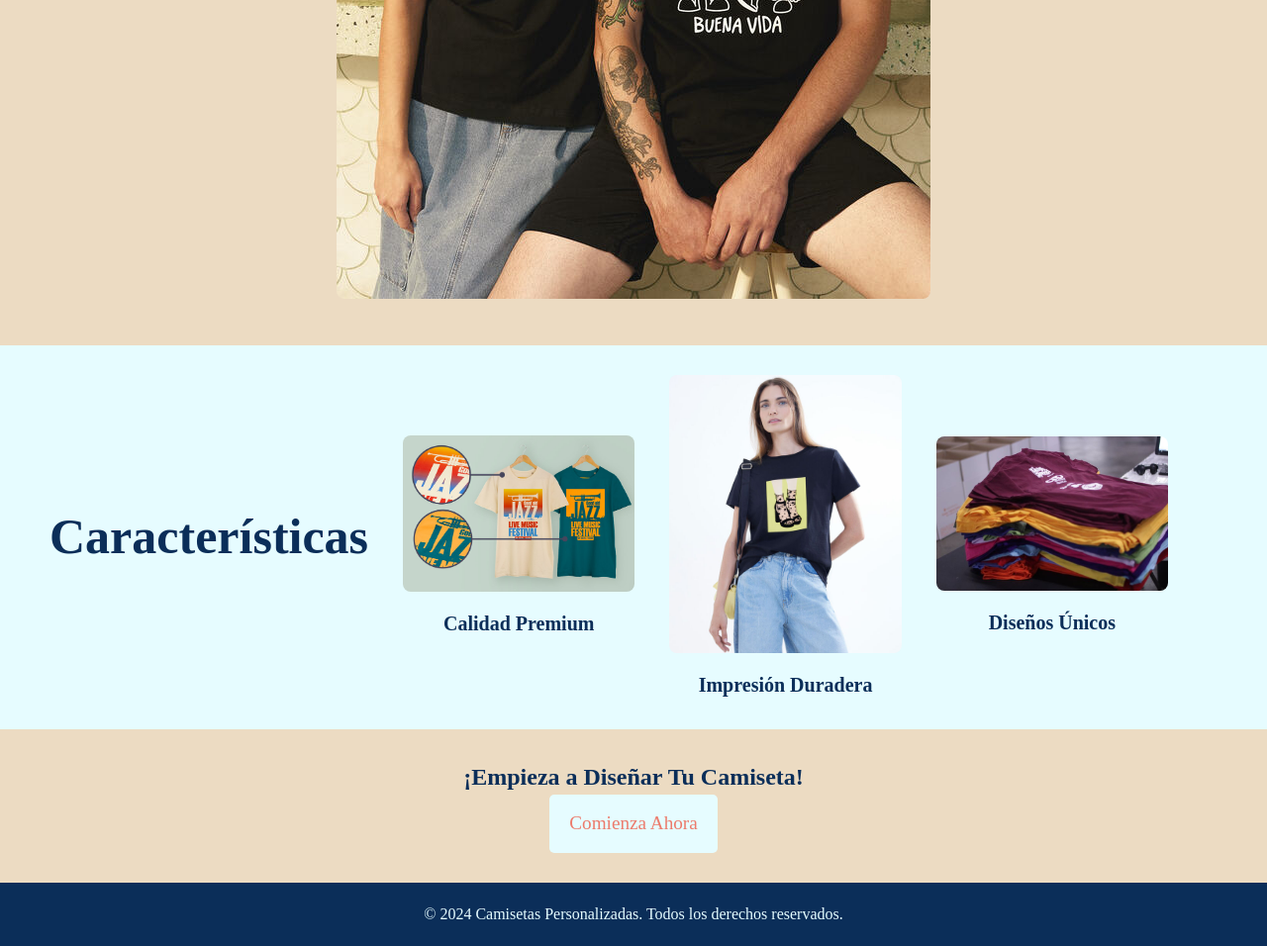
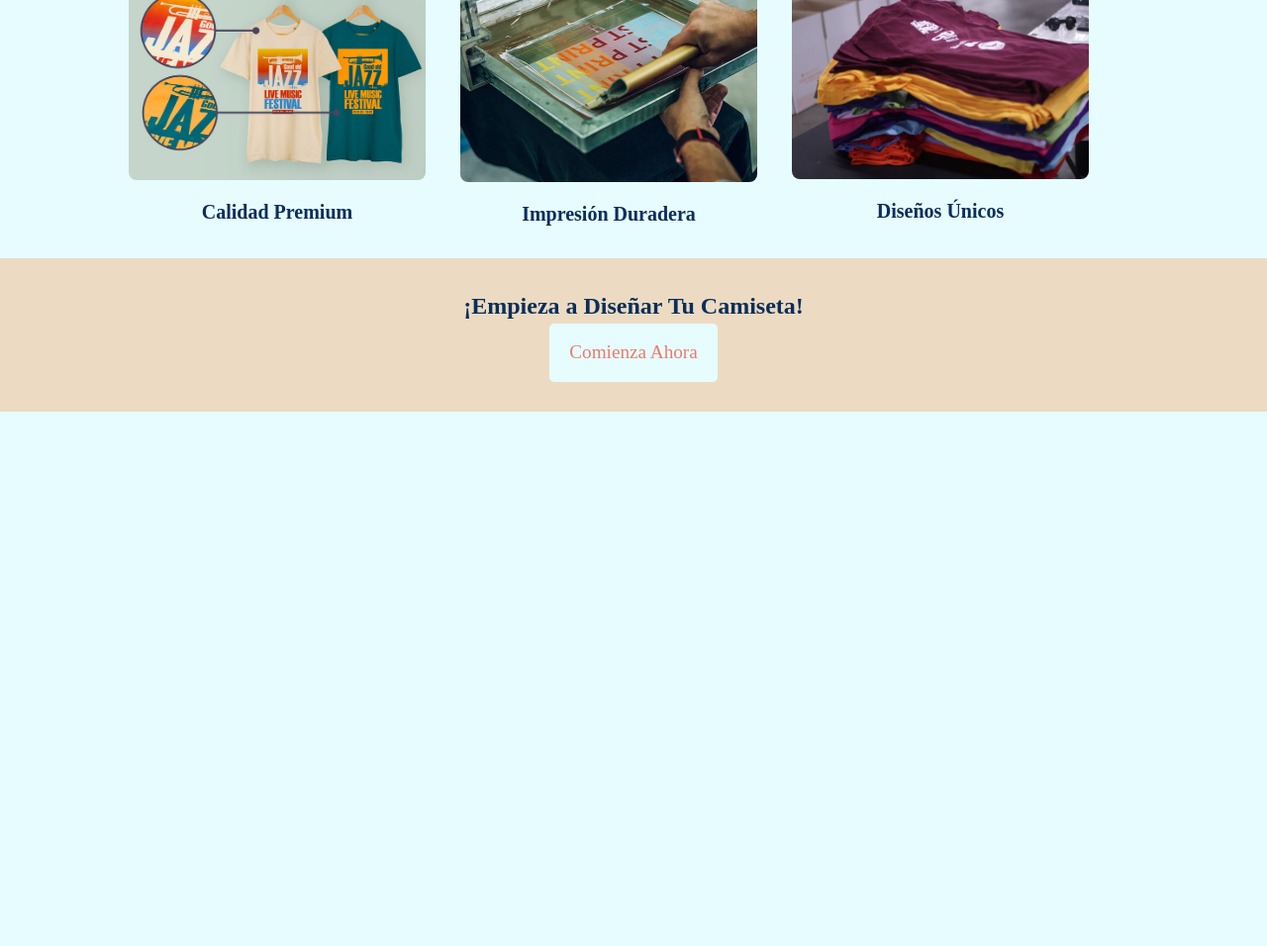
Before and after one commit to carlossaenzz/landing-page-T-shirts, a plain HTML site: page index.html in a window 1280 px wide. Shown: the part 642-1598 px from the top of the page at 99% size. After the commit the page ends 1058 px from the top, so only its background shows below. Drawn offline with Linux system fonts and the light colour scheme.

Commit message:
Eliminado h2 de section "features", footer eliminado y agregue nuevas imágenes

```diff
--- a/index.html
+++ b/index.html
@@ -10,36 +10,34 @@
 
     <!-- encabezado -->
         <header class="header">
-            <h1>¡Crea tu Camiseta Personalizada!</h1>
+            <h1>¡Estampa Tu Propio Diseño!</h1>
             <p>Diseña tu camiseta única y lleva tu estilo a otro nivel.</p>
-            <img class="image" src="image/T-Shirt-Men.jpg" alt="Camiseta personalizada">
+            <img class="image" src="image/camiseta-personalizada.webp" alt="Camiseta personalizada">
         </header>
+
         <!-- section de características del producto -->
         <section class="features">
-            <h2>Características</h2>
             <div class="feature">
-                <img src="image/T-Shirts_Unisex.jpg" alt="Calidad premium">
+                <img src="image/calidad-premium.jpg" alt="Calidad premium">
                 <p>Calidad Premium</p>
             </div>
             <div class="feature">
-                <img src="image/T-Shirt-Basic-Women.jpg" alt="Impresión duradera">
+                <img src="image/impresion-duradera.webp" alt="Impresión duradera">
                 <p>Impresión Duradera</p>
             </div>
             <div class="feature">
-                <img src="image/T-ShirtSize.jpg" alt="Diseños únicos">
+                <img src="image/diseños-unicos.jpg" alt="Diseños únicos">
                 <p>Diseños Únicos</p>
             </div>
         </section>
+
          <!-- section de llamado a la acción -->
          <section class="cta">
             <h2>¡Empieza a Diseñar Tu Camiseta!</h2>
             <!-- botón que lleva al usuario a la sección de diseño -->
             <a href="#design" class="cta-button">Comienza Ahora</a>
         </section>
-        <!-- pie de página con información legal y derechos -->
-        <footer class="footer">
-            <p>&copy; 2024 Camisetas Personalizadas. Todos los derechos reservados.</p>
-        </footer>
+
 
 
 </body>
```
Also changed, not shown: image/T-Shirt-Basic-Women.jpg (deleted), image/T-Shirt-Men.jpg (deleted), image/calidad-premium.jpg (renamed from image/T-Shirts_Unisex.jpg), image/camiseta-personalizada.webp (added), image/diseños-unicos.jpg (renamed from image/T-ShirtSize.jpg), image/impresion-duradera.webp (added).
